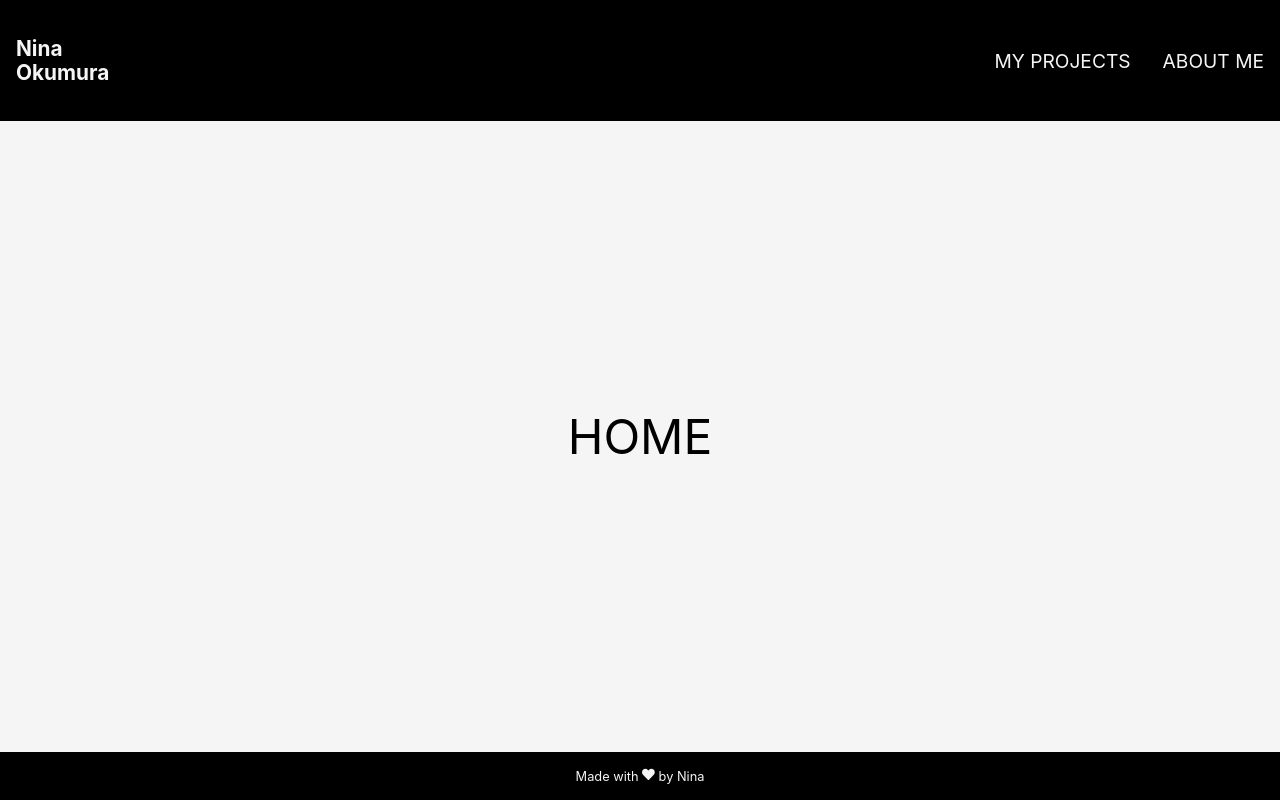
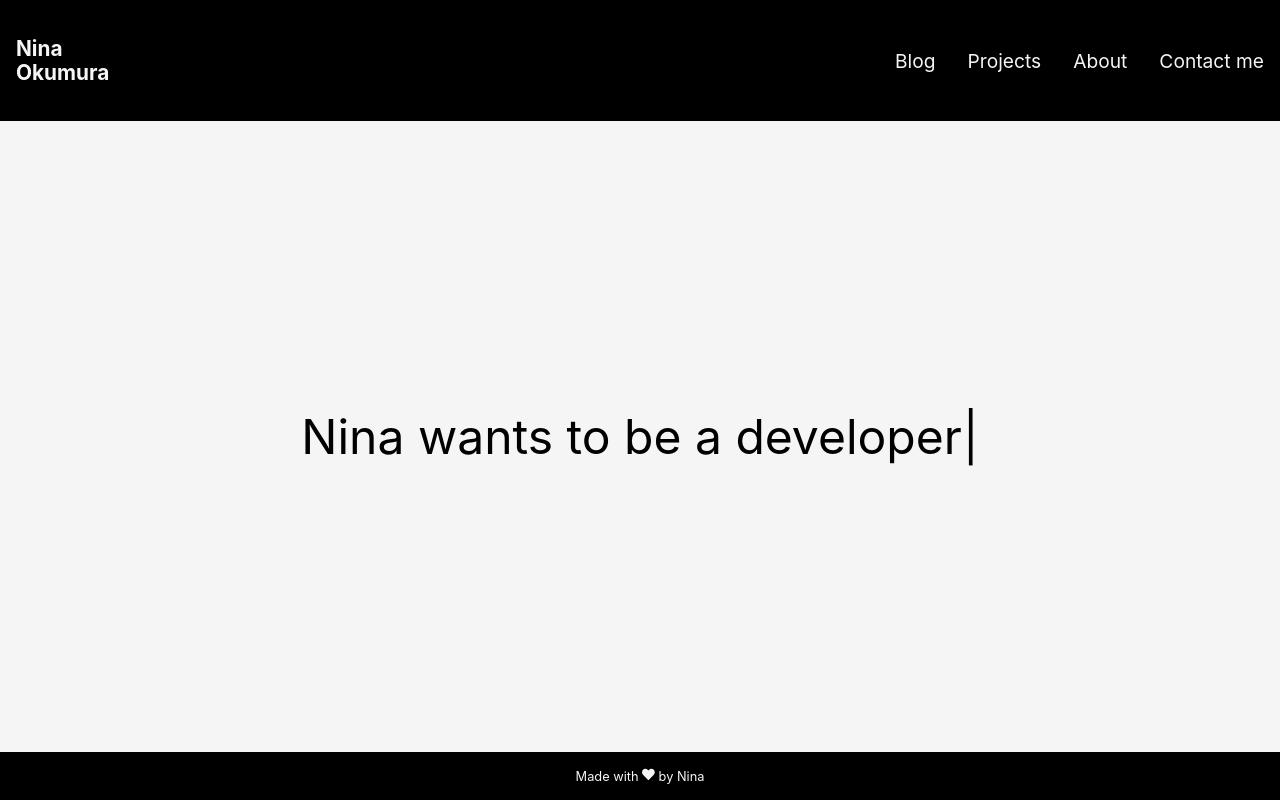
Before and after one commit to ninaokumura/portfolio-react, a React (Create React App) app: page / in a window 1280 px wide. Built offline with nearby package versions, Linux system fonts and the light colour scheme.

Commit message:
implement typewriter-effect

```diff
--- a/package.json
+++ b/package.json
@@ -11,6 +11,7 @@
     "react-icons": "^4.3.1",
     "react-router-dom": "^6.2.1",
     "react-scripts": "^3.0.1",
+    "typewriter-effect": "^2.18.2",
     "web-vitals": "^2.1.3"
   },
   "scripts": {
--- a/src/App.js
+++ b/src/App.js
@@ -8,6 +8,7 @@ import Footer from './components/footer/footer';
 import Home from './Pages/Home';
 import Projects from './Pages/Projects';
 import AboutMe from './Pages/AboutMe';
+import ContactMe from './Pages/ContactMe';
 import NotFound from './Pages/NotFound';
 
 function App() {
@@ -18,8 +19,10 @@ function App() {
         <main className='main'>
           <Routes>
             <Route path='/' element={<Home />} />
+            {/* <Route path='/blog' element={<Blog />} /> */}
             <Route path='/projects' element={<Projects />} />
             <Route path='/about' element={<AboutMe />} />
+            <Route path='/contact' element={<ContactMe />} />
             <Route path='*' element={<NotFound />} />
           </Routes>
         </main>
--- a/src/Pages/Home.jsx
+++ b/src/Pages/Home.jsx
@@ -1,7 +1,37 @@
-import React from 'react';
+import React, { useState } from 'react';
+import { Link } from 'react-router-dom';
+
+import Typewriter from 'typewriter-effect';
+
+const sentences = [
+  'Nina wants to be a developer',
+  'Poor girl...',
+  'Check my learning journey here',
+];
+const lastStepIndex = sentences.length - 1;
 
 function Home() {
-  return <div>HOME</div>;
+  const [finishedIntro, setFinishedIntro] = useState(false);
+
+  return (
+    <div>
+      <Link to='/about'>
+        <Typewriter
+          onInit={typewriter => {
+            sentences.forEach((sentence, index) => {
+              typewriter.typeString(sentence);
+
+              if (index !== lastStepIndex) {
+                typewriter.pauseFor(1000).deleteAll();
+              }
+            });
+
+            typewriter.start();
+          }}
+        />
+      </Link>
+    </div>
+  );
 }
 
 export default Home;
--- a/src/components/navbar/navbar.jsx
+++ b/src/components/navbar/navbar.jsx
@@ -7,14 +7,17 @@ function Navbar() {
   return (
     <nav className='navbar'>
       <ul className='navbar-list'>
-        {/* <li>
-          <Link to='/'>Home</Link>
-        </li> */}
         <li>
-          <Link to='/projects'>MY PROJECTS</Link>
+          <Link to='/blog'>Blog</Link>
         </li>
         <li>
-          <Link to='/about'>ABOUT ME</Link>
+          <Link to='/projects'>Projects</Link>
+        </li>
+        <li>
+          <Link to='/about'>About</Link>
+        </li>
+        <li>
+          <Link to='/contact'>Contact me</Link>
         </li>
       </ul>
     </nav>
```
Also changed, not shown: 1 other file (tests, documents, lock files or other folders).
